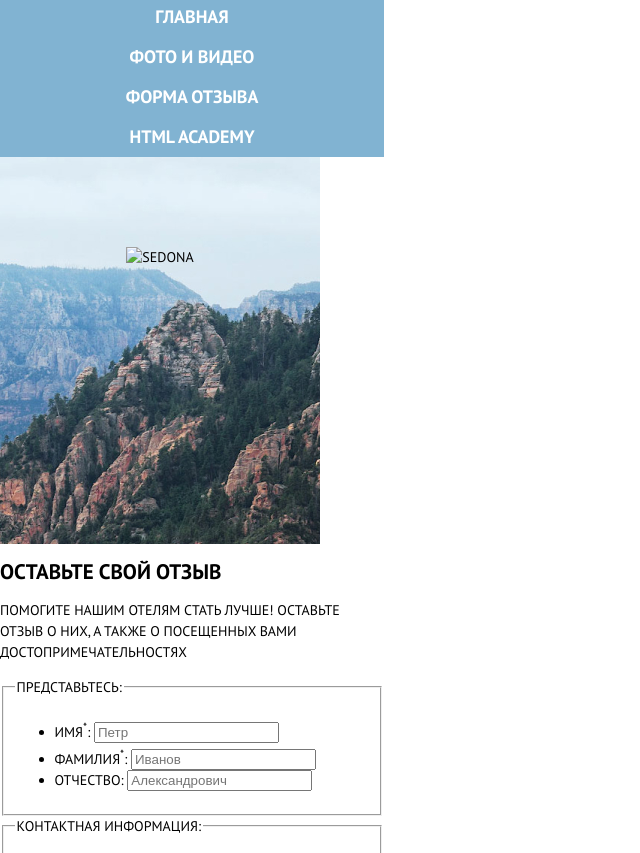
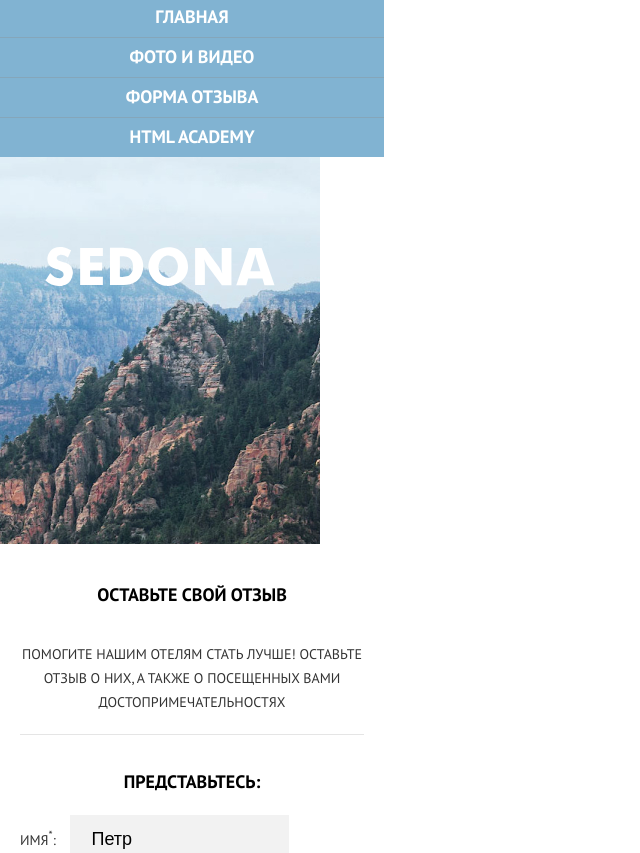
Before and after one commit to NShatov/1518567-sedona-21, a website: page source/form.html in a window 1280 px wide. Shown: the part 114-967 px from the top of the page, without its empty margins (0-640 px from the left). Drawn offline with nearby package versions, Linux system fonts and the light colour scheme; files that its build step writes are made by us from their sources.

Commit message:
Стилизация страницы формы

```diff
--- a/source/form.html
+++ b/source/form.html
@@ -11,13 +11,13 @@
         <img src="img/logotype-mobile.svg" width="102" height="84" alt="Логотип города Седона">
       </a>
       <nav class="main-nav">
-        <button class="main-nav__toggle"><span class="visually-hidden">Открыть меню</span></button>
+        <button class="main-nav__toggle"><span class="visually-hidden">Открыть меню</span>Открыть меню</button>
         <div class="main-nav__wrapper">
-          <ul class="main-nav__list site-list">
-            <li class="site-list__item"><a href="index.html">Главная</a></li>
-            <li class="site-list__item"><a href="catalog.html">Фото и видео</a></li>
-            <li class="site-list__item"><a>Форма отзыва</a></li>
-            <li class="site-list__item"><a href="https://htmlacademy.ru">HTML Academy</a></li>
+          <ul class="main-nav__list">
+            <li class="main-nav__item"><a href="index.html">Главная</a></li>
+            <li class="main-nav__item"><a href="catalog.html">Фото и видео</a></li>
+            <li class="main-nav__item"><a>Форма отзыва</a></li>
+            <li class="main-nav__item"><a href="https://htmlacademy.ru">HTML Academy</a></li>
           </ul>
         </div>
       </nav>
@@ -28,7 +28,7 @@
       <section class="intro">
         <div class="intro__wrapper">
           <h2 class="visually-hidden">Рекламное изображение городка Седона</h2>
-          <img src="img/sedona.svg" alt="Sedona">
+          <img src="img/sedona.svg" width="229" height="39" alt="Sedona">
         </div>
       </section>
 
--- a/source/less/blocks/button.less
+++ b/source/less/blocks/button.less
@@ -11,4 +11,6 @@
   height: 56px;
   color: @white;
   background-color: @bg_blue;
+  border: none;
+  cursor: pointer;
 }
--- /dev/null
+++ b/source/less/blocks/form.less
@@ -0,0 +1,58 @@
+.page-form__fieldset {
+  border: none;
+  border-bottom: 1px solid @border_form;
+  padding: 0;
+  margin: 0;
+  padding-bottom: 25px;
+}
+
+.page-form__legend {
+  font-size: 18px;
+  line-height: 26px;
+  font-weight: bold;
+  text-align: center;
+  padding: 20px;
+  margin: 0 auto;
+}
+
+.page-form__list {
+  margin: 0;
+  padding: 0;
+  list-style: none;
+  text-align: left;
+}
+
+.page-form__item {
+  margin-bottom: 20px;
+}
+
+.page-form__desc {
+  line-height: 26px;
+  color: @grey_text;
+  padding-right: 10px;
+}
+
+.page-form__field {
+  border: none;
+  background-color: @bg_input;
+  padding: 18px 20px 14px 22px;
+}
+
+.page-form__field::placeholder {
+  font-size: 18px;
+  line-height: 26px;
+  color: @black;
+}
+
+.page-form__comment {
+  background-color: @bg_input;
+  border: none;
+  padding: 13px 29px 23px 21px;
+  width: 100%;
+}
+
+.page-form__comment::placeholder {
+  font-size: 18px;
+  line-height: 26px;
+  color: @black;
+}
--- /dev/null
+++ b/source/less/blocks/page-form.less
@@ -0,0 +1,20 @@
+.page-form__wrapper {
+  text-align: center;
+  padding: 0 20px;
+  margin: 0 auto;
+  margin-top: 38px;
+}
+
+.page-form__title {
+  font-size: 18px;
+  line-height: 26px;
+  font-weight: bold;
+  margin: 0;
+}
+
+.page-form__text {
+  line-height: 24px;
+  color: @grey_text;
+  padding: 20px 0;
+  border-bottom: 1px solid @border_form;
+}
--- a/source/less/global.less
+++ b/source/less/global.less
@@ -7,7 +7,9 @@ img {
   width: 100%;
 }
 
-*, *::before, *::after {
+*,
+*::before,
+*::after {
   box-sizing: border-box;
 }
 
--- a/source/less/style.less
+++ b/source/less/style.less
@@ -1,7 +1,7 @@
 @import "global.less";
+@import "fonts.less";
+@import "variables.less";
 @import "blocks/page.less";
-@import "blocks/fonts.less";
-@import "blocks/variables.less";
 @import "blocks/header.less";
 @import "blocks/main-nav.less";
 @import "blocks/intro.less";
@@ -10,3 +10,5 @@
 @import "blocks/order.less";
 @import "blocks/page-footer.less";
 @import "blocks/button.less";
+@import "blocks/page-form.less";
+@import "blocks/form.less";
--- a/source/less/blocks/variables.less
+++ b/source/less/variables.less
@@ -4,3 +4,6 @@
 @white: #ffffff;
 @black: #000000;
 @grey_text: #333333;
+@bg_input: #f2f2f2;
+@bg_icon: #E6E6E6;
+@border_form: #E5E5E5;
```
Also changed, not shown: source/catalog.html (+6 -6 lines), source/img/sedona.svg (added), source/less/fonts.less (renamed from source/less/blocks/fonts.less).
